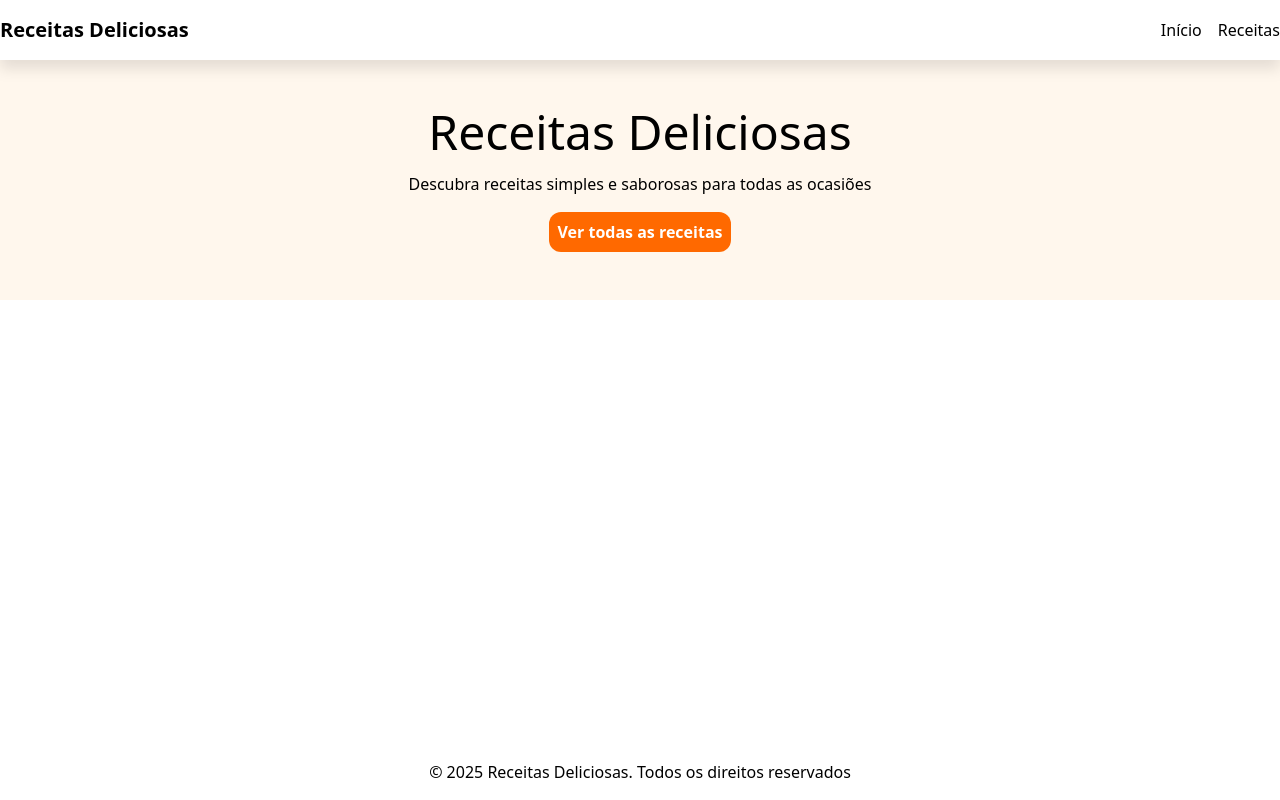
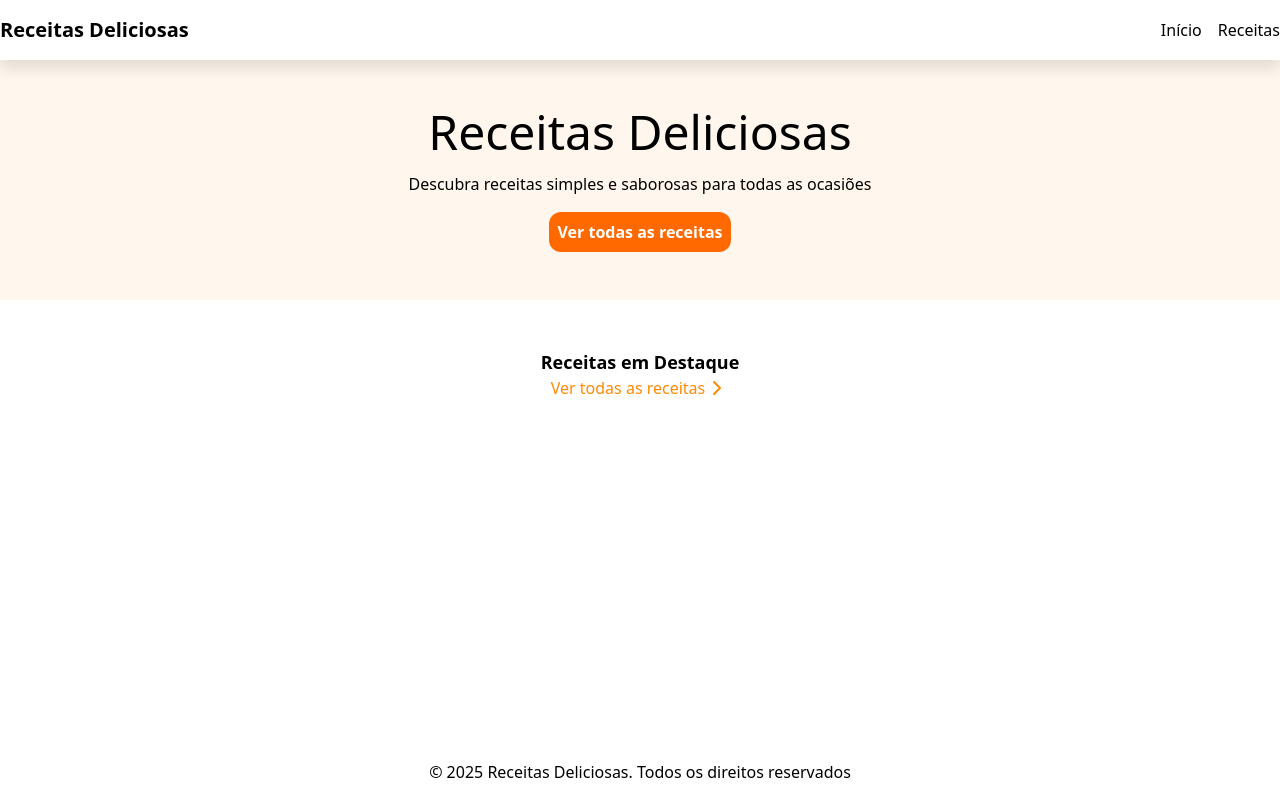
Before and after one commit to lumaiasl/pagina-receita, a Next.js app: page / in a window 1280 px wide. Built offline with nearby package versions, Linux system fonts and the light colour scheme.

Commit message:
feat: adiciona estilizacao da secao de receitas em destaque

```diff
--- a/package.json
+++ b/package.json
@@ -8,6 +8,7 @@
     "start": "next start"
   },
   "dependencies": {
+    "lucide-react": "^1.24.0",
     "next": "16.2.10",
     "react": "19.2.4",
     "react-dom": "19.2.4"
--- a/src/app/page.tsx
+++ b/src/app/page.tsx
@@ -1,5 +1,6 @@
 import Image from "next/image";
 import Link from "next/link";
+import { ChevronRight } from "lucide-react";
 
 export default function Home() {
   return (
@@ -13,6 +14,17 @@
             </Link>
           </div>
         </section>
+        <section className="py-12">
+          <div className="flex flex-col items-center">
+            <h2 className="text-lg font-bold">Receitas em Destaque</h2>
+            <div>
+
+              <Link className="flex text-orange-400 hover:text-orange-700 transition-colors" href="">
+              Ver todas as receitas<ChevronRight />
+              </Link>
+            </div>
+          </div>
+        </section>
     </main>
   );
 }
```
Also changed, not shown: 1 other file (tests, documents, lock files or other folders).
